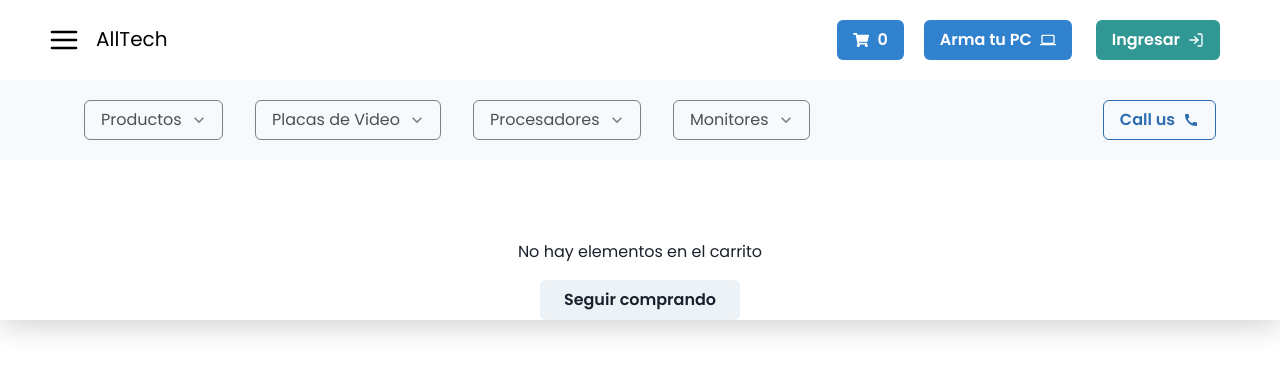
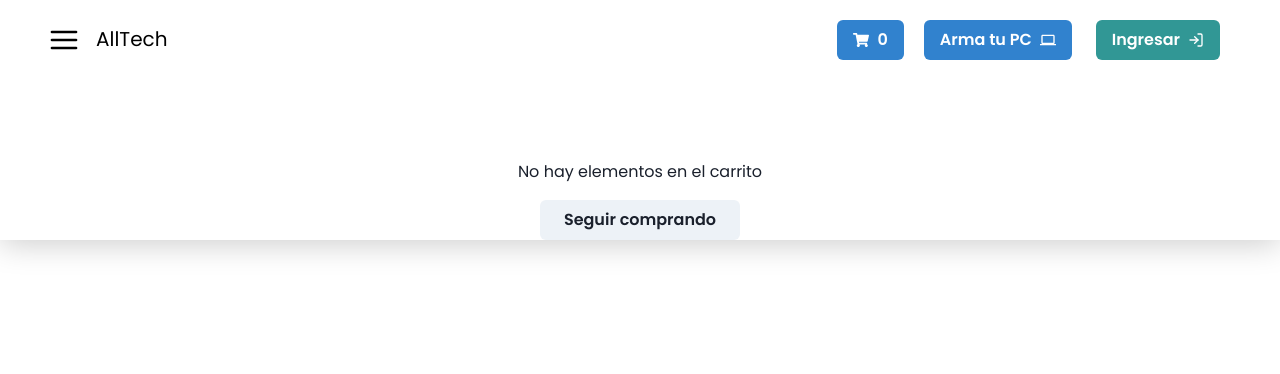
Before and after one commit to zodieth/CLIENT, a React (Create React App) app: page /cart in a window 1280 px wide. Shown: the top 374 px of the page. Built offline with nearby package versions, Linux system fonts and the light colour scheme.

Commit message:
limpieza de cart

```diff
--- a/src/components/Cart/Cart.tsx
+++ b/src/components/Cart/Cart.tsx
@@ -38,9 +38,9 @@ function Cart() {
   const [submitDisappear, setSubmitDisappear] = useState(true);
 
   return (
-    <div>
+    <div className={style.cart}>
       <NavBar />
-      <SubNav />
+      {/* <SubNav /> */}
       <div className={style.cards}>
         {products.cart.length ? (
           products.cart.map((e: any) => {
```
